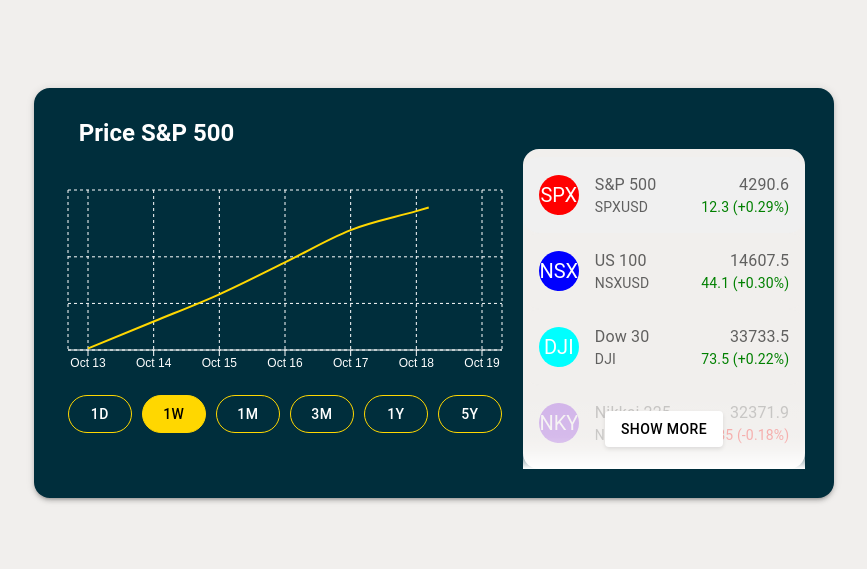
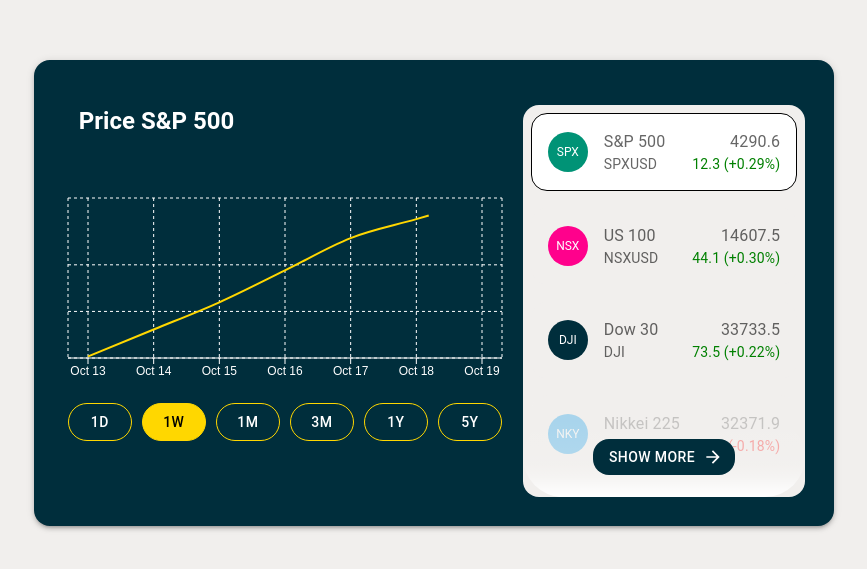
Before and after one commit to wzyndul/collabathon2024, a React (Vite) app in the folder frontend/: page / in a window 1280 px wide. Shown: the part 107-676 px from the top of the page, without its empty margins (206-1073 px from the left). Built offline with nearby package versions, Linux system fonts and the light colour scheme; no server answers.

Commit message:
refactor: colors in stock component

```diff
--- a/frontend/src/components/AbstractList.tsx
+++ b/frontend/src/components/AbstractList.tsx
@@ -1,6 +1,8 @@
 import React from "react";
-import { List, ListItem, Button, Box } from "@mui/material";
+import { List, ListItem, Box } from "@mui/material";
+import { Button } from "./Button/Button";
 import { styled } from "@mui/material/styles";
+import ArrowForwardIcon from "@mui/icons-material/ArrowForward";
 
 interface AbstractListElement {
 	id: number;
@@ -25,7 +27,9 @@
 	display: "flex",
 	alignItems: "center",
 	justifyContent: "center",
-  background: "linear-gradient(180deg, rgba(255,255,255,0) 0%, rgba(255,255,255,0.05) 30%, rgba(255,255,255,0.1) 60%, rgba(255,255,255,0.3) 75%, rgba(255,255,255,1) 100%)",
+	borderRadius: "10rem",
+	background:
+		"linear-gradient(180deg, rgba(255,255,255,0) 0%, rgba(255,255,255,0.05) 30%, rgba(255,255,255,0.1) 60%, rgba(255,255,255,0.3) 75%, rgba(255,255,255,1) 100%)",
 });
 
 const ListContainer = styled(Box)({
@@ -45,8 +49,10 @@
 			<List
 				sx={{
 					backgroundColor: "#F1EFED",
-      borderRadius: "1rem"
-    }}>
+					borderRadius: "1rem",
+					padding: "0.5rem",
+				}}
+			>
 				{elements.map((item, index) => {
 					const isLastItem = index === elements.length - 1;
 
@@ -60,13 +66,16 @@
 								justifyContent: "space-between",
 								borderRadius: "1rem",
 								padding: "1rem",
-                transition: "background-color 0.3s ease",
+								cursor: onClick ? "pointer" : "default",
+								backgroundColor: selectedSymbol === index ? "white" : "inherit",
+								border: selectedSymbol === index ? "1px solid black" : "1px solid #F1EFED",
+								opacity: isLastItem && hasMore ? 0.3 : 1,
+								transition: "transform 0.3s ease-in-out, background-color 0.3s ease-in-out, border 0.3s ease-in-out",
 								"&:hover": {
-                  backgroundColor: "#f0f0f0",
+									backgroundColor: "white",
+									border: "1px solid black",
 								},
-                cursor: onClick ? "pointer" : "default",
-                backgroundColor: selectedSymbol === index ? "#f0f0f0" : "inherit",
-                opacity: isLastItem && hasMore ? 0.3 : 1,
+                marginBottom: "1rem",
 							}}
 						>
 							{generateElement(item)}
@@ -77,19 +86,8 @@
 
 			{hasMore && (
 				<GradientOverlay>
-          <Button
-            variant="contained"
-            onClick={onShowMore}
-            sx={{
-              backgroundColor: "white",
-              color: "black",
-              boxShadow: "0px 2px 4px rgba(0,0,0,0.1)",
-              "&:hover": {
-                backgroundColor: "#f5f5f5",
-              },
-            }}
-          >
-            Show More
+					<Button bgColor={"#002E3C"} txtColor={"white"} bgHover={"#01394a"} endIcon={<ArrowForwardIcon />}>
+						SHOW MORE
 					</Button>
 				</GradientOverlay>
 			)}
--- a/frontend/src/components/Stock/StockList.tsx
+++ b/frontend/src/components/Stock/StockList.tsx
@@ -22,6 +22,7 @@
               width: 40,
               height: 40,
               marginRight: 2,
+              fontSize: 12
             }}
           >
             {stockItem.symbol.slice(0, 3)}
--- a/frontend/src/widgets/RecommendedProducts/RecommendedProducts.tsx
+++ b/frontend/src/widgets/RecommendedProducts/RecommendedProducts.tsx
@@ -59,7 +59,7 @@
 									>
 										<div>
 											<Button bgColor={"#FFD700"} txtColor={"black"} bgHover={"#ffc400"} endIcon={<ArrowForwardIcon />}>
-												Choose
+												CHOOSE
 											</Button>
 										</div>
 									</Card>
--- a/frontend/src/widgets/StockWidget.tsx
+++ b/frontend/src/widgets/StockWidget.tsx
@@ -57,7 +57,7 @@
 		price: 4290.6,
 		change: 12.3,
 		changePercentage: "+0.29%",
-		color: "#FF0000",
+		color: "#009376",
 		data: [],
 	},
 	{
@@ -67,7 +67,7 @@
 		price: 14607.5,
 		change: 44.1,
 		changePercentage: "+0.30%",
-		color: "#0000FF",
+		color: "#FF018C",
 		data: [],
 	},
 	{
@@ -77,7 +77,7 @@
 		price: 33733.5,
 		change: 73.5,
 		changePercentage: "+0.22%",
-		color: "#00FFFF",
+		color: "#002E3C",
 		data: [],
 	},
 	{
@@ -87,7 +87,7 @@
 		price: 32371.9,
 		change: -56.85,
 		changePercentage: "-0.18%",
-		color: "#8A2BE2",
+		color: "#0299eb",
 		data: [],
 	},
 ];
@@ -117,7 +117,7 @@
 
 	return (
 		<WidgetContainer width={"50rem"} height={"auto"} bgColor={"#002E3C"} txtColor={"white"}>
-			<Typography variant="h5" sx={{ fontWeight: "bold", padding: "0 0 0 1rem" }}>
+			<Typography variant="h5" sx={{ fontWeight: "bold", padding: "1rem 0 0 1rem" }}>
 				Price {data[selectedSymbol].name}
 			</Typography>
 			<Box
@@ -132,7 +132,7 @@
 					<StockChart selectedSymbol={selectedSymbol} data={data[selectedSymbol].data} />
 				</Box>
 
-				<Box sx={{ flex: 1 }}>
+				<Box sx={{ flex: 1, marginTop: "-2rem" }}>
 					<StockList onClick={setSelectedSymbol} selectedSymbol={selectedSymbol} StockItemList={data} />
 				</Box>
 			</Box>
```
Also changed, not shown: frontend/src/components/Stock/StockChart.tsx (+2 -6 lines), frontend/src/widgets/AccountWidg.tsx (+9 -3 lines). Lines whose indentation alone changed are shown as unchanged.
